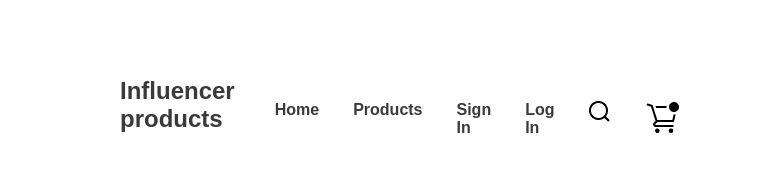
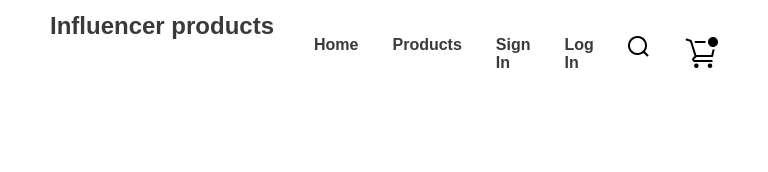
Before and after one commit to Zawad4235-M/influencer, a plain HTML site: page index.html in a window 768 px wide. Drawn offline with Linux system fonts and the light colour scheme.

Commit message:
navbar2.0

```diff
--- a/styles/index.css
+++ b/styles/index.css
@@ -47,6 +47,7 @@ nav{
   font-size: 1.5rem;
   margin-top: -8px;
   color: #3A3A3A;
+  text-wrap: nowrap;
 }
 .menu ul{
   display: flex;
@@ -111,3 +112,10 @@ nav{
 }
 
 /* Tab */
+
+@media screen and (min-width: 576px) and (max-width: 992px) {
+
+  header{
+    margin: 20px 50px 0px 50px;
+  }
+}
```
